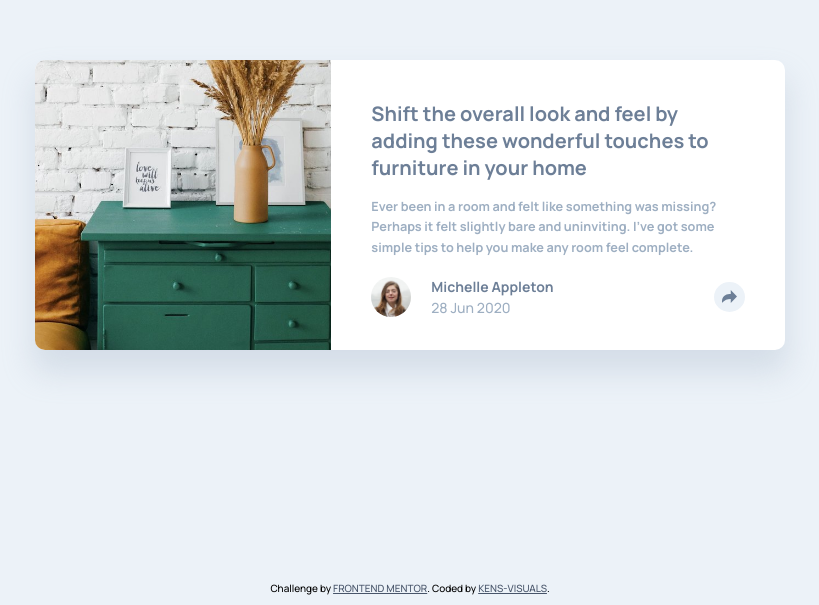
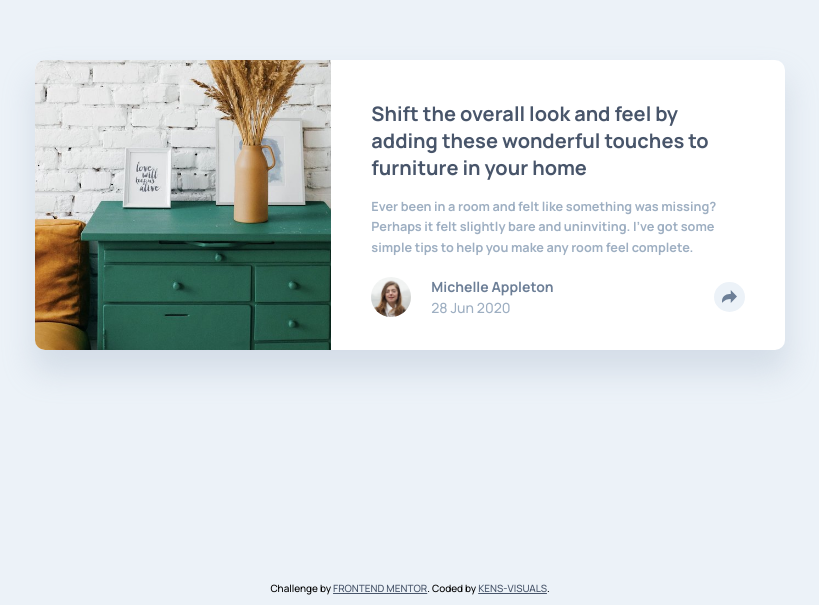
Before and after one commit to kens-visuals/article-preview-component, a website: page index.html in a window 1280 px wide. Shown: the part 195-800 px from the top of the page, without its empty margins (230-1049 px from the left). Drawn offline with Linux system fonts and the light colour scheme.

Commit message:
change heading color

```diff
--- a/scss/_components.scss
+++ b/scss/_components.scss
@@ -48,7 +48,7 @@
   }
 
   &__heading {
-    color: $color-primary--dark;
+    color: $color-primary;
     font-size: 1.6rem;
     margin-bottom: 1.5rem;
 
```
Also changed, not shown: css/style.css.
